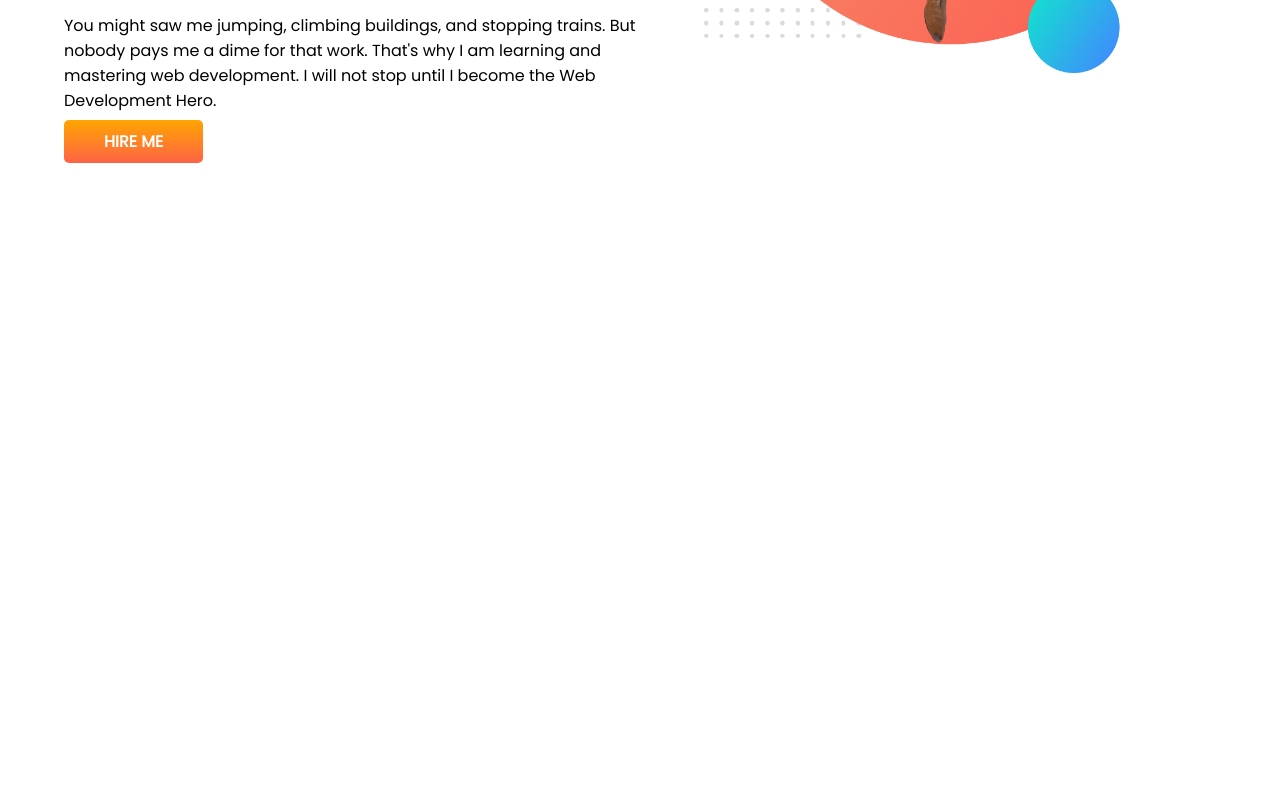
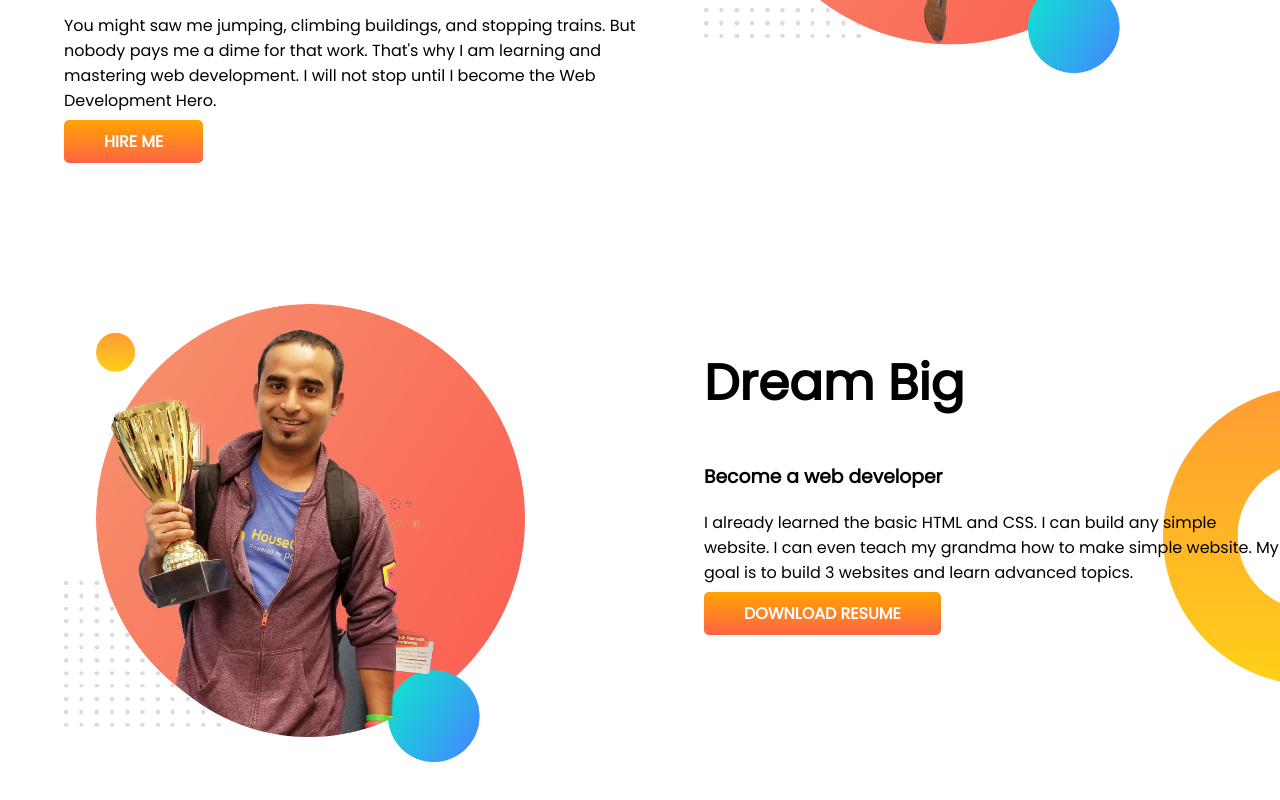
Before and after one commit to Anik2000/developer-portfolio, a plain HTML site: page index.html in a window 1280 px wide. Shown: the part 384-1184 px from the top of the page. Before the commit the page ends 800 px from the top, so only its background shows below. Drawn offline with Linux system fonts and the light colour scheme.

Commit message:
second-part-added

```diff
--- a/index.html
+++ b/index.html
@@ -23,5 +23,14 @@
         <img src="images/Anik2.jpg" alt="ANIK VAI">
       </div>
   </section>
+  <section class="dream-big">
+      <div class="half-width"> <img src="images/jhankar.png" alt="jhankar VAI"></div>
+      <div class="half-width">
+          <h1>Dream Big</h1>
+          <h3>Become a web developer</h3>
+          <p>I already learned the basic HTML and CSS. I can build any simple website. I can even teach my grandma how to make simple website. My goal is to build 3 websites and learn advanced topics.</p>
+          <a class="link-button" target="_blank" href="https://www.facebook.com/Anikahmed.babuu/">DOWNLOAD RESUME</a>
+      </div>
+  </section>
 </body>
 </html>
--- a/style.css
+++ b/style.css
@@ -10,6 +10,7 @@ h1{
 }
 section{
     display: flex;
+    margin-bottom: 150px;
 }
 .half-width{
     width: 50%;
@@ -30,3 +31,9 @@ section{
     background-image: url(images/top-banner.png);
     background-repeat: no-repeat;
 }
+.dream-big{
+    background-image: url(images/dream-bg.png);
+    background-repeat: no-repeat;
+    background-position: right;
+
+}
```
